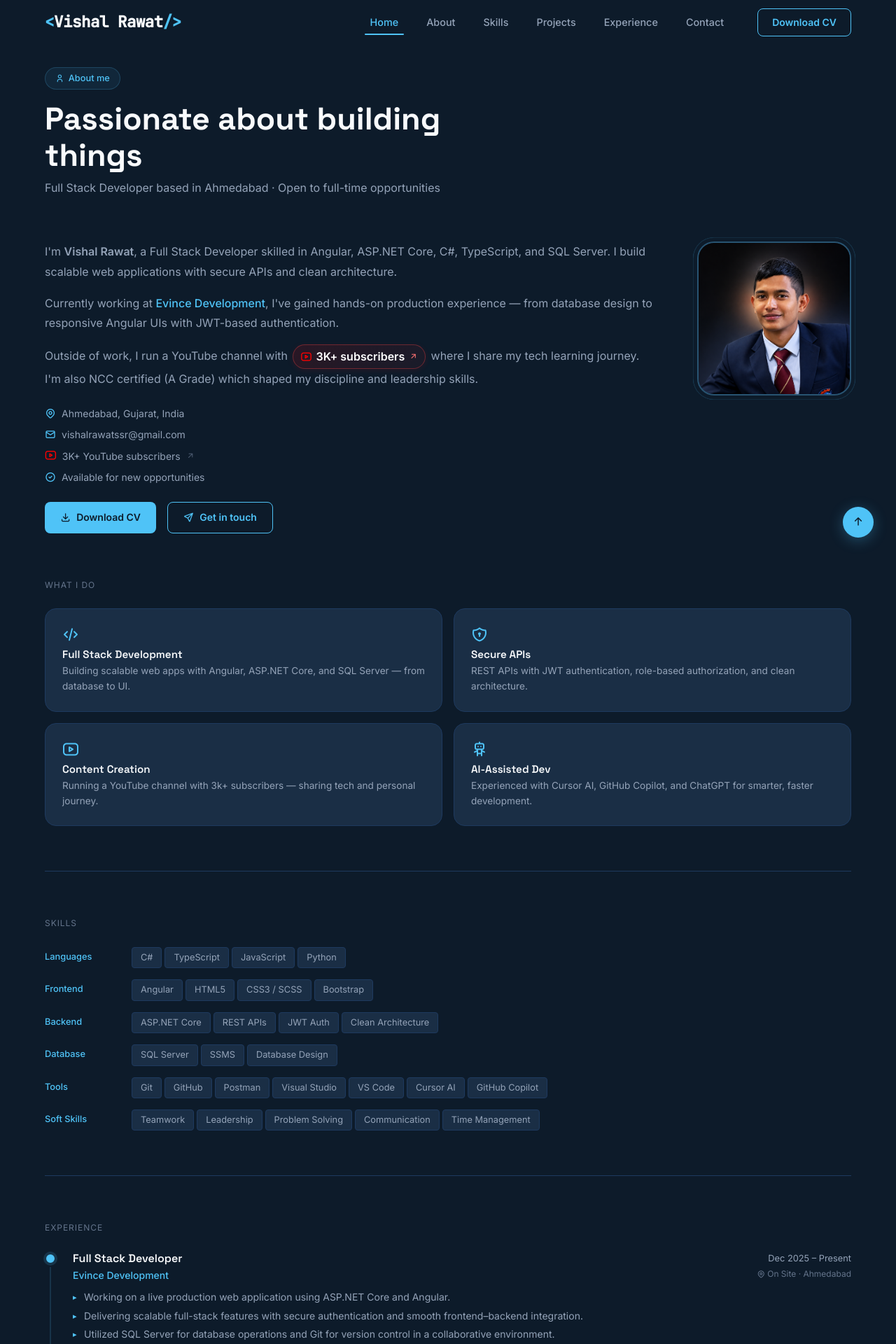
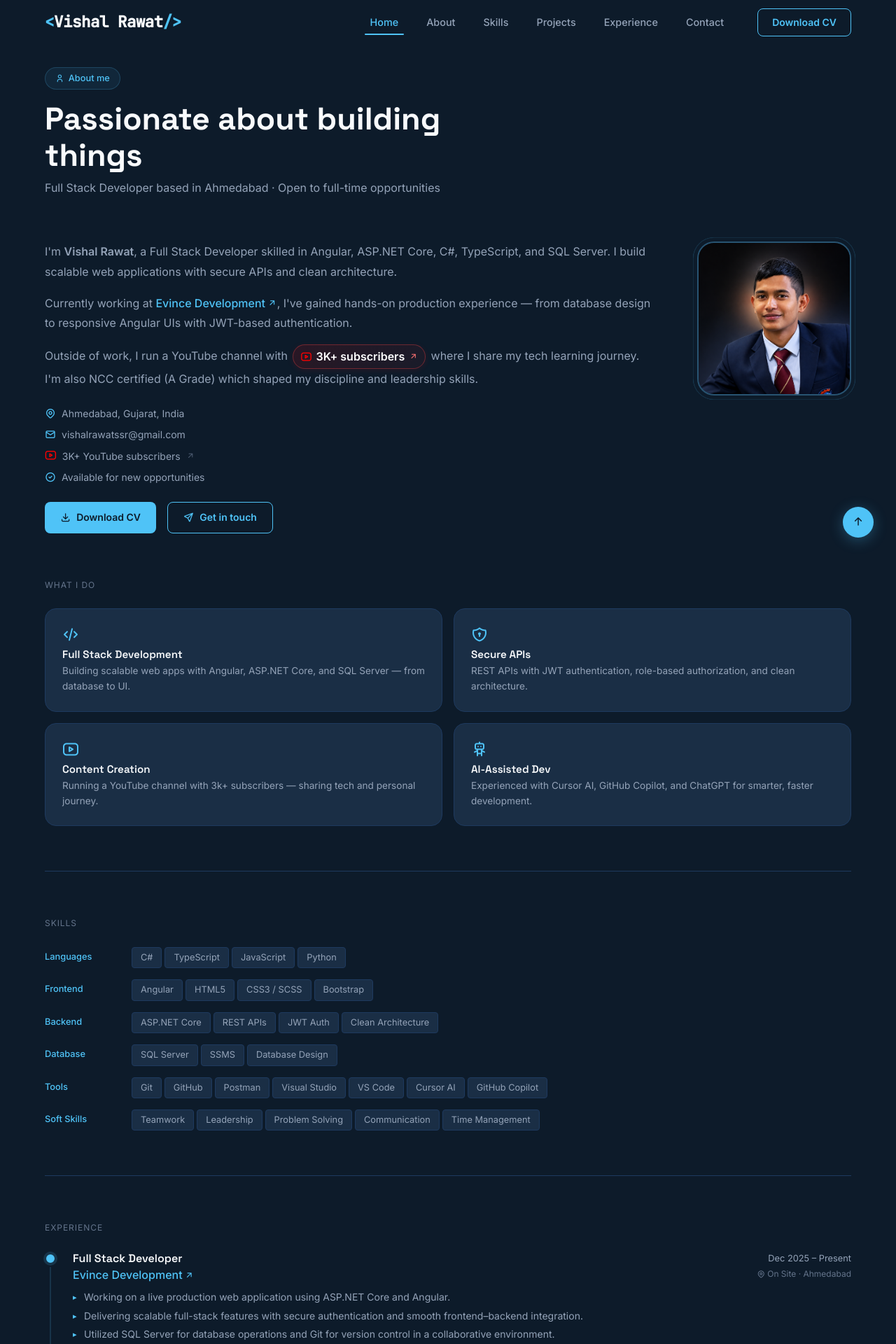
Before and after one commit to vishalrawat4873/angular-portfolio, an Angular app: page /about in a window 1280 px wide. Shown: the top 1920 px of the page at 70% size. Built offline with nearby package versions, Linux system fonts and the light colour scheme.

Commit message:
feat: add company information and update links in about and home sections

```diff
--- a/angular.json
+++ b/angular.json
@@ -51,7 +51,7 @@
                 {
                   "type": "anyComponentStyle",
                   "maximumWarning": "4kB",
-                  "maximumError": "8kB"
+                  "maximumError": "12kB"
                 }
               ],
               "outputHashing": "all"
--- /dev/null
+++ b/src/app/core/data/portfolio.data.ts
@@ -0,0 +1,14 @@
+export interface CompanyInfo {
+  name: string;
+  url: string;
+  ariaLabel: string;
+}
+
+export const COMPANY_DATA: CompanyInfo = {
+  name: 'Evince Development',
+  url: 'https://evincedev.com/',
+  ariaLabel: 'Evince Development website (opens in new tab)'
+};
+
+export const EVINCE_DEV_URL = COMPANY_DATA.url;
+export const EVINCE_DEV_ARIA_LABEL = COMPANY_DATA.ariaLabel;
--- a/src/app/features/about/about.html
+++ b/src/app/features/about/about.html
@@ -23,7 +23,14 @@
           web applications with secure APIs and clean architecture.
         </p>
         <p>
-          Currently working at <span class="about__highlight">Evince Development</span>,
+          Currently working at
+          <a [href]="companyData.url"
+             target="_blank"
+             rel="noopener noreferrer"
+             [attr.aria-label]="companyData.ariaLabel"
+             class="about__company-link">
+            <span>{{ companyData.name }}</span><i class="ti ti-arrow-up-right about__company-arrow" aria-hidden="true"></i>
+          </a>,
           I've gained hands-on production experience — from database design to
           responsive Angular UIs with JWT-based authentication.
         </p>
@@ -133,7 +140,18 @@
             <div class="about__tl-header">
               <div>
                 <h3 class="about__tl-role">{{ exp.role }}</h3>
-                <span class="about__tl-company">{{ exp.company }}</span>
+                @if (exp.companyUrl) {
+                  <a [href]="exp.companyUrl"
+                     target="_blank"
+                     rel="noopener noreferrer"
+                     [attr.aria-label]="companyData.ariaLabel"
+                     class="about__company-link">
+                    {{ exp.company }}
+                    <i class="ti ti-arrow-up-right about__company-arrow" aria-hidden="true"></i>
+                  </a>
+                } @else {
+                  <span class="about__tl-company">{{ exp.company }}</span>
+                }
               </div>
               <div class="about__tl-meta">
                 <span class="about__tl-period">{{ exp.period }}</span>
--- a/src/app/features/about/about.scss
+++ b/src/app/features/about/about.scss
@@ -63,6 +63,35 @@
   &__highlight {
     color: $accent;
     font-weight: 500;
+  }
+
+  &__company-link {
+    color: $accent;
+    font-weight: 500;
+    text-decoration: none;
+    display: inline-flex;
+    align-items: center;
+    gap: 3px;
+    border-radius: $radius-sm;
+    transition: color 0.2s ease;
+
+    &:hover,
+    &:focus-visible {
+      color: $accent-hover;
+      text-decoration: underline;
+      text-underline-offset: 3px;
+      outline: 2px solid $accent;
+      outline-offset: 2px;
+
+      .about__company-arrow {
+        transform: translate(1px, -1px);
+      }
+    }
+  }
+
+  &__company-arrow {
+    font-size: 0.85em;
+    transition: transform 0.2s ease;
   }
 
   &__yt-highlight {
--- a/src/app/features/about/about.ts
+++ b/src/app/features/about/about.ts
@@ -2,6 +2,7 @@ import { Component } from '@angular/core';
 import { CommonModule } from '@angular/common';
 import { RouterLink } from '@angular/router';
 import { ScrollRevealDirective } from '../../shared/directives/scroll-reveal';
+import { COMPANY_DATA } from '../../core/data/portfolio.data';
 
 
 interface SkillGroup {
@@ -18,6 +19,7 @@ interface WhatIDo {
 interface Experience {
   role: string;
   company: string;
+  companyUrl?: string;
   period: string;
   location: string;
   points: string[];
@@ -45,6 +47,8 @@ interface Certificate {
   styleUrl: './about.scss'
 })
 export class About {
+
+  readonly companyData = COMPANY_DATA;
 
   whatIDo: WhatIDo[] = [
     {
@@ -99,7 +103,8 @@ export class About {
   experiences: Experience[] = [
     {
       role: 'Full Stack Developer',
-      company: 'Evince Development',
+      company: COMPANY_DATA.name,
+      companyUrl: COMPANY_DATA.url,
       period: 'Dec 2025 – Present',
       location: 'On Site · Ahmedabad',
       isCurrent: true,
@@ -111,7 +116,7 @@ export class About {
     },
     {
       role: 'Full Stack Intern',
-      company: 'Evince Development',
+      company: COMPANY_DATA.name,
       period: 'Aug 2024 – Nov 2024',
       location: 'On Site · Ahmedabad',
       isCurrent: false,
--- a/src/app/features/home/experience.scss
+++ b/src/app/features/home/experience.scss
@@ -187,6 +187,40 @@ $ncc-border:     rgba(74, 124, 89, 0.35);
     margin-bottom: 3px;
 
     i { font-size: 0.9rem; }
+  }
+
+  &__company-link {
+    display: inline-flex;
+    align-items: center;
+    gap: 3px;
+    color: $accent;
+    font-weight: 600;
+    text-decoration: none;
+    border-radius: $radius-sm;
+    transition: color 0.2s ease, text-decoration-color 0.2s ease;
+
+    .experience__company-arrow {
+      font-size: 0.85em;
+      transition: transform 0.2s ease;
+    }
+
+    &:hover {
+      color: $accent-hover;
+      text-decoration: underline;
+      text-underline-offset: 3px;
+
+      .experience__company-arrow {
+        transform: translate(1px, -1px);
+      }
+    }
+
+    &:focus-visible {
+      outline: 2px solid $accent;
+      outline-offset: 2px;
+      color: $accent-hover;
+      text-decoration: underline;
+      text-underline-offset: 3px;
+    }
   }
 
   &__timeline-location-text {
--- a/src/app/features/home/home.html
+++ b/src/app/features/home/home.html
@@ -122,7 +122,7 @@
     <div class="about__top" appScrollReveal [revealDelay]="100">
       <div class="about__bio">
         <p>I'm <strong>Vishal Rawat</strong>, a Full Stack Developer skilled in Angular, ASP.NET Core, C#, TypeScript, and SQL Server. I build scalable web applications with secure APIs and clean architecture.</p>
-        <p>Currently working at <span class="about__highlight">Evince Development</span>, I've gained hands-on production experience — from database design to responsive Angular UIs with JWT-based authentication.</p>
+        <p>Currently working at <a [href]="companyData.url" target="_blank" rel="noopener noreferrer" [attr.aria-label]="companyData.ariaLabel" class="about__company-link"><span>{{ companyData.name }}</span><i class="ti ti-arrow-up-right about__company-arrow" aria-hidden="true"></i></a>, I've gained hands-on production experience — from database design to responsive Angular UIs with JWT-based authentication.</p>
         <p>Outside of work, I run a YouTube channel with <a href="https://www.youtube.com/@vishalrawat770" target="_blank" rel="noopener noreferrer" class="about__yt-highlight" title="Visit @vishalrawat770 on YouTube"><i class="ti ti-brand-youtube" aria-hidden="true"></i> <span>3K+ subscribers</span> <i class="ti ti-arrow-up-right about__yt-arrow" aria-hidden="true"></i></a> where I share my tech learning journey. I'm also NCC certified (A Grade) which shaped my discipline and leadership skills.</p>
         <div class="about__meta">
           <div class="about__meta-item"><i class="ti ti-map-pin" aria-hidden="true"></i> Ahmedabad, Gujarat, India</div>
@@ -321,7 +321,18 @@
                   <h3 class="experience__timeline-role">{{ exp.role }}</h3>
                   <p class="experience__timeline-company">
                     <i class="ti ti-building-skyscraper" aria-hidden="true"></i>
-                    {{ exp.company }}
+                    @if (exp.companyUrl) {
+                      <a [href]="exp.companyUrl"
+                         target="_blank"
+                         rel="noopener noreferrer"
+                         [attr.aria-label]="companyData.ariaLabel"
+                         class="experience__company-link">
+                        {{ exp.company }}
+                        <i class="ti ti-arrow-up-right experience__company-arrow" aria-hidden="true"></i>
+                      </a>
+                    } @else {
+                      {{ exp.company }}
+                    }
                   </p>
                   <p class="experience__timeline-location-text">
                     <i class="ti ti-map-pin" aria-hidden="true"></i>
--- a/src/app/features/home/home.ts
+++ b/src/app/features/home/home.ts
@@ -3,11 +3,13 @@ import { CommonModule } from '@angular/common';
 import { ReactiveFormsModule, FormBuilder, FormGroup, Validators } from '@angular/forms';
 import { MatSnackBar, MatSnackBarModule } from '@angular/material/snack-bar';
 import { ScrollRevealDirective } from '../../shared//directives//scroll-reveal';
+import { COMPANY_DATA } from '../../core/data/portfolio.data';
 
 // ── Experience section interfaces ─────────────────────
 interface Experience {
   role: string;
   company: string;
+  companyUrl?: string;
   period: string;
   location: string;
   isCurrent: boolean;
@@ -58,6 +60,8 @@ interface StatItem {
   styleUrl: './home.scss'
 })
 export class Home implements OnInit, OnDestroy {
+
+  readonly companyData = COMPANY_DATA;
 
   // ── Typewriter ────────────────────────────────────────
   roles = ['Full Stack Developer', 'Angular Developer', 'ASP.NET Developer', 'YouTube Content Creator'];
@@ -245,7 +249,8 @@ export class Home implements OnInit, OnDestroy {
   experiences: Experience[] = [
     {
       role: 'Full Stack Developer',
-      company: 'Evince Development',
+      company: COMPANY_DATA.name,
+      companyUrl: COMPANY_DATA.url,
       period: 'Dec 2025 – Present',
       location: 'Ahmedabad, Gujarat',
       isCurrent: true,
@@ -258,7 +263,7 @@ export class Home implements OnInit, OnDestroy {
     },
     {
       role: 'Full Stack Intern',
-      company: 'Evince Development',
+      company: COMPANY_DATA.name,
       period: 'Aug 2024 – Nov 2024',
       location: 'Ahmedabad, Gujarat',
       isCurrent: false,
```
